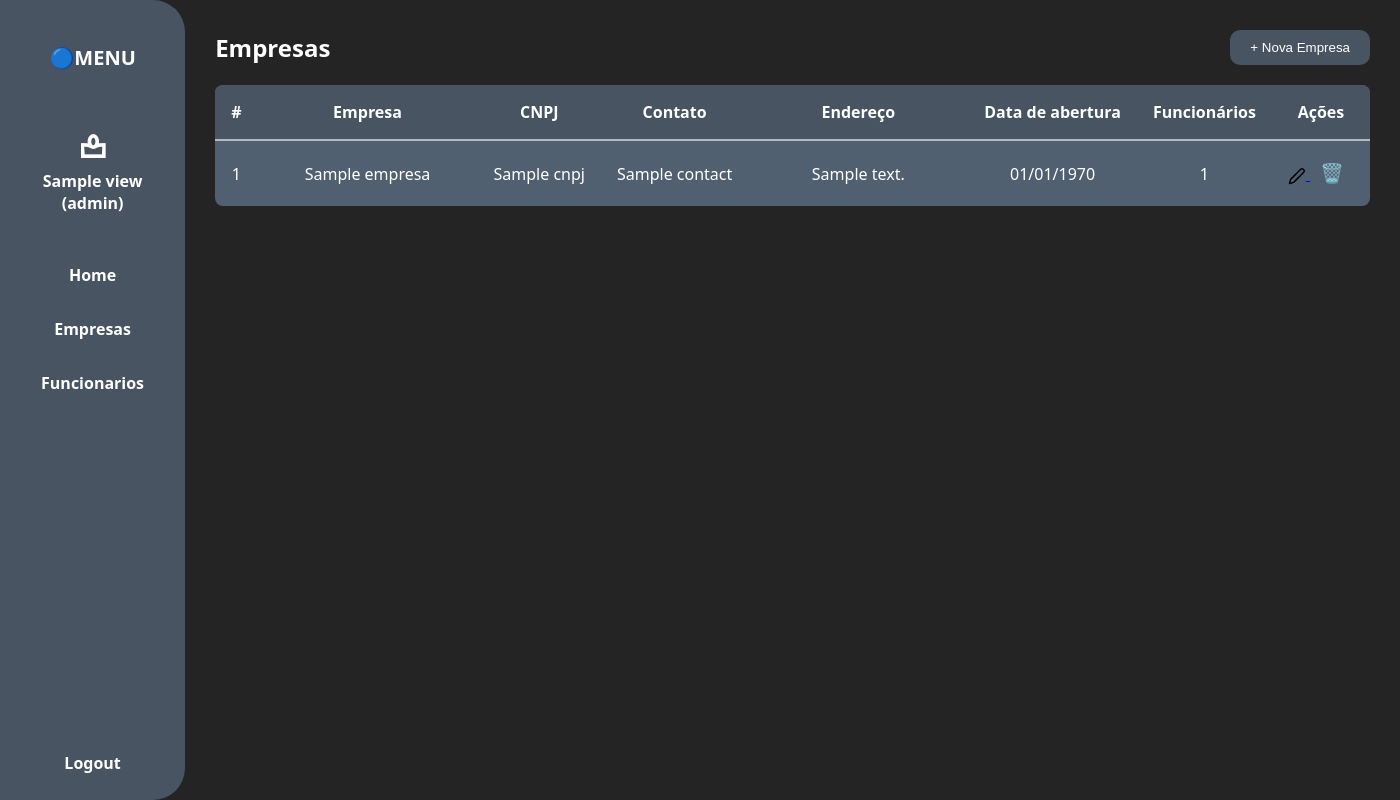
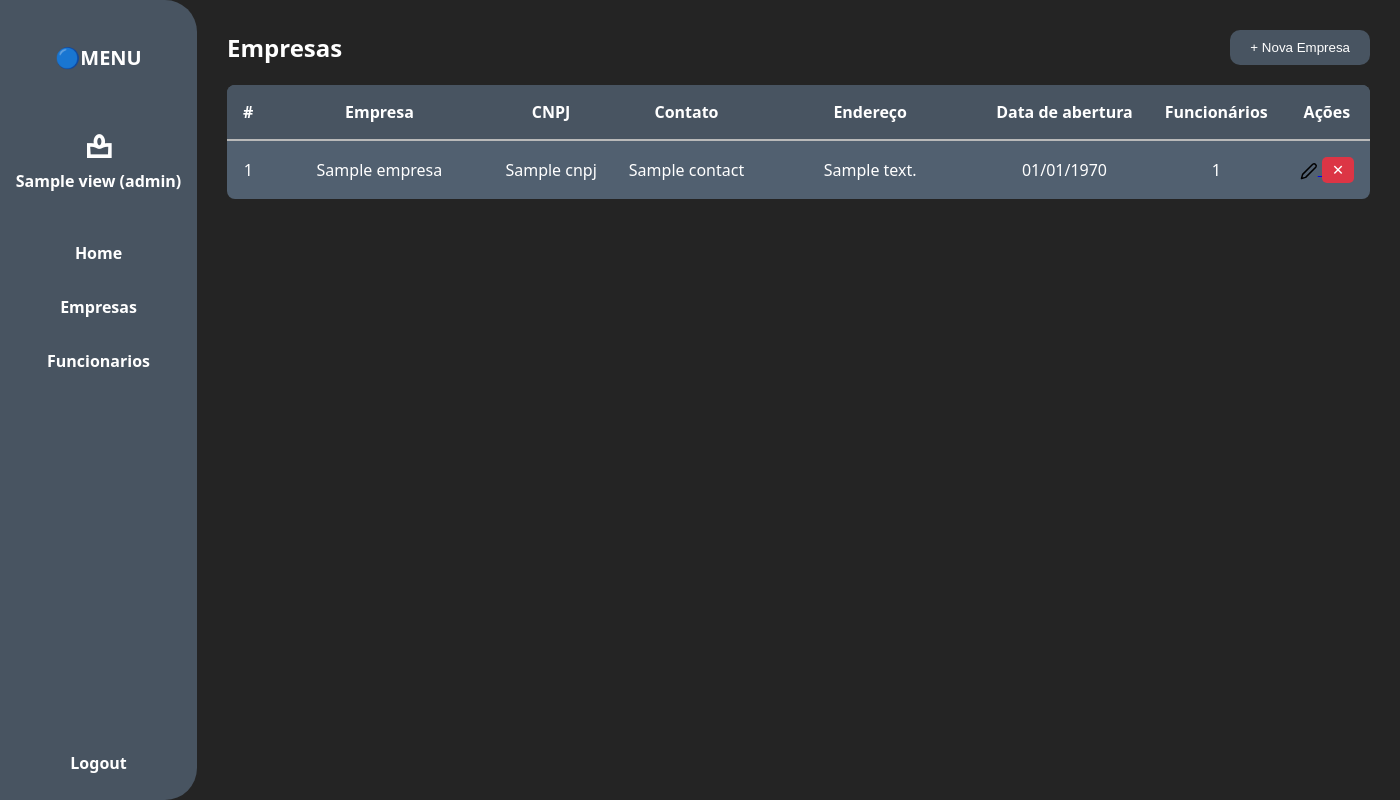
Before and after one commit to mateusrosado/TI-Manager, a PHP site: the page made by Views/Adm/empresas.php in a window 1400 px wide. Run offline with PHP 8.4, Linux system fonts and the light colour scheme; the template is opened without the code that fills it: most values are stand-ins (such as "Sample title", 1, 10 or a date in 2020); some libraries are stand-ins or nearby versions.

Commit message:
style: Atualizar os estilos btn-inativar e alterar o ícone de exclusão para uma X

```diff
--- a/Views/Adm/empresas.php
+++ b/Views/Adm/empresas.php
@@ -200,18 +200,17 @@
             opacity: 0.8;
         }
         .btn-inativar {
-            background-color: transparent;
-            color: #dc3545;
+            background-color: #dc3545;
+            color: white;
             border: none;
             padding: 5px 10px;
             border-radius: 5px;
             cursor: pointer;
-            font-size: 1.2em;
-            transition: background-color 0.3s ease, color 0.3s;
+            font-size: 0.9em;
+            transition: background-color 0.3s ease;
         }
         .btn-inativar:hover {
-            background-color: transparent;
-            color: #a00;
+            background-color: #c82333;
         }
         .btn-ativar {
             background-color: #28a745;
@@ -470,7 +469,7 @@
                                         <a href="#" onclick="openEditModal(<?= $empresa['id']; ?>)" title="Editar empresa">
                                             <i class="icon-edit"></i>
                                         </a>
-                                        <button class="btn-inativar" onclick="openConfirmDeleteModal(<?= $empresa['id']; ?>, '<?= htmlspecialchars($empresa['company_name'], ENT_QUOTES, 'UTF-8'); ?>')" title="Excluir empresa">🗑️</button>
+                                        <button class="btn-inativar" onclick="openConfirmDeleteModal(<?= $empresa['id']; ?>, '<?= htmlspecialchars($empresa['company_name'], ENT_QUOTES, 'UTF-8'); ?>')" title="Excluir empresa">✕</button>
                                     </td>
                                 </tr>
                             <?php endforeach; ?>
```
